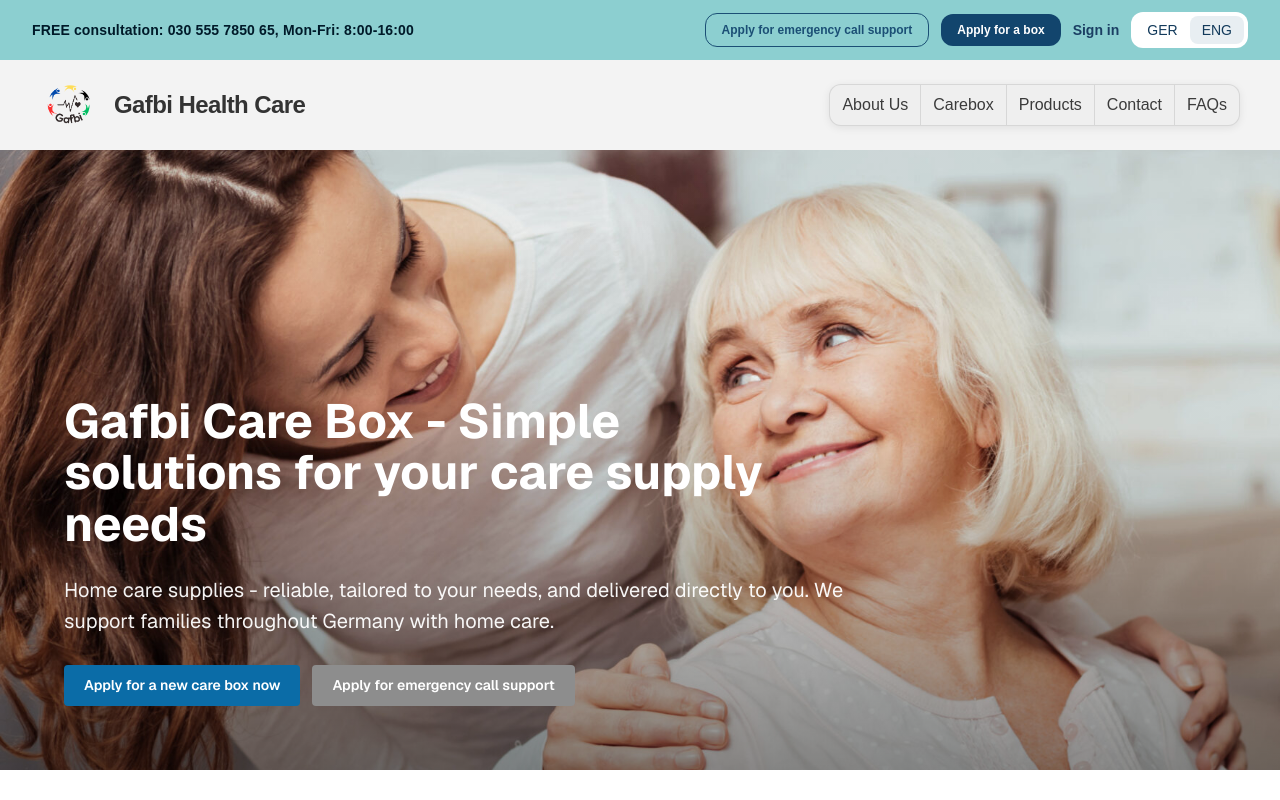
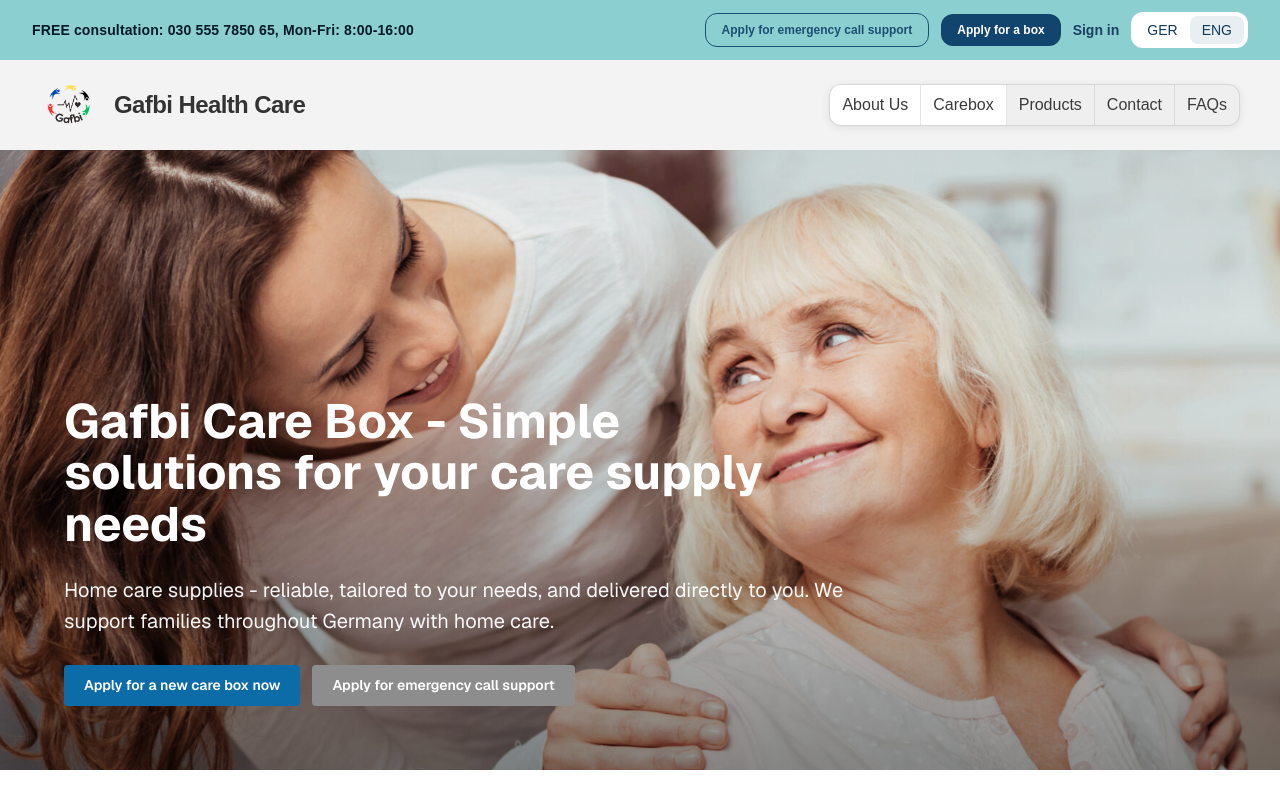
Before and after one commit to Rahul-Mallik-CSE/Gafbi-Health-Care, a Next.js app: page / in a window 1280 px wide. Shown: the top 800 px of the page. Built offline with nearby package versions, Linux system fonts and the light colour scheme.

Commit message:
Refactor NavBar component: update navigation items structure and replace anchor tags with Link components for improved routing

```diff
--- a/src/components/CommonComponents/NavBar.tsx
+++ b/src/components/CommonComponents/NavBar.tsx
@@ -1,10 +1,30 @@
 /** @format */
 
+"use client";
+
 import Image from "next/image";
+import Link from "next/link";
+import { usePathname } from "next/navigation";
 
-const navItems = ["About Us", "Carebox", "Products", "Contact", "FAQs"];
+const navItems = [
+  { label: "About Us", href: "/#about" },
+  { label: "Carebox", href: "/#carebox" },
+  { label: "Products", href: "/products" },
+  { label: "Contact", href: "/contact" },
+  { label: "FAQs", href: "/faqs" },
+];
 
 export default function NavBar() {
+  const pathname = usePathname();
+
+  const isActiveLink = (href: string) => {
+    if (href.includes("#")) {
+      return pathname === "/";
+    }
+
+    return pathname === href;
+  };
+
   return (
     <header className="w-full bg-[#f3f3f3]">
       <div className="mx-auto flex w-full max-w-625 items-center justify-between px-6 py-4 lg:px-10">
@@ -23,13 +43,15 @@ export default function NavBar() {
 
         <nav className="flex items-center gap-0 overflow-hidden rounded-xl border border-black/10 bg-[#efefef] shadow-[0_2px_8px_rgba(0,0,0,0.08)]">
           {navItems.map((item) => (
-            <a
-              key={item}
-              href="#"
-              className="border-r border-black/10 px-3 py-2 text-base  font-medium text-[#3b3b3b] transition-colors hover:bg-white last:border-r-0"
+            <Link
+              key={item.label}
+              href={item.href}
+              className={`border-r border-black/10 px-3 py-2 text-base font-medium text-[#3b3b3b] transition-colors hover:bg-white last:border-r-0 ${
+                isActiveLink(item.href) ? "bg-white" : ""
+              }`}
             >
-              {item}
-            </a>
+              {item.label}
+            </Link>
           ))}
         </nav>
       </div>
```
